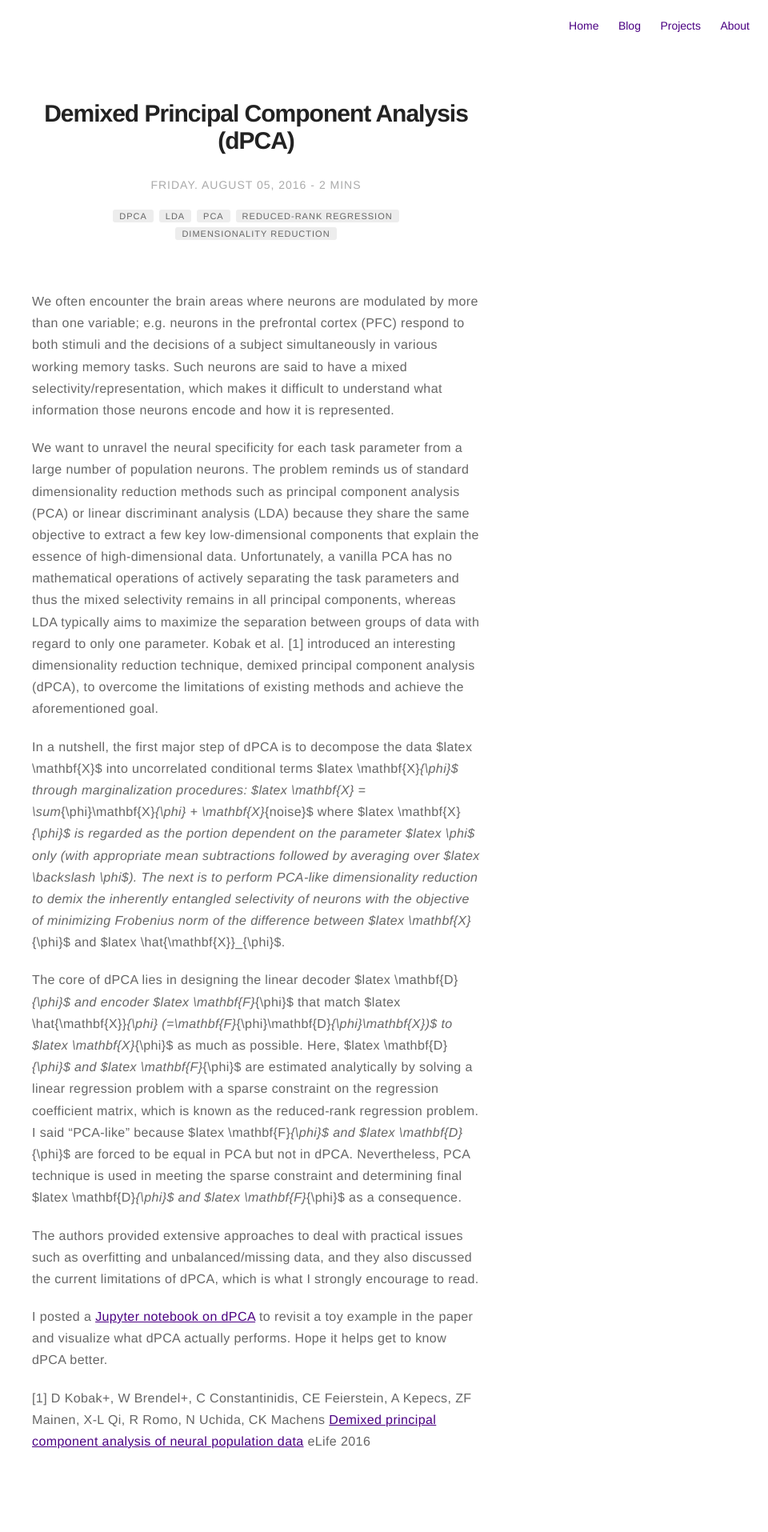
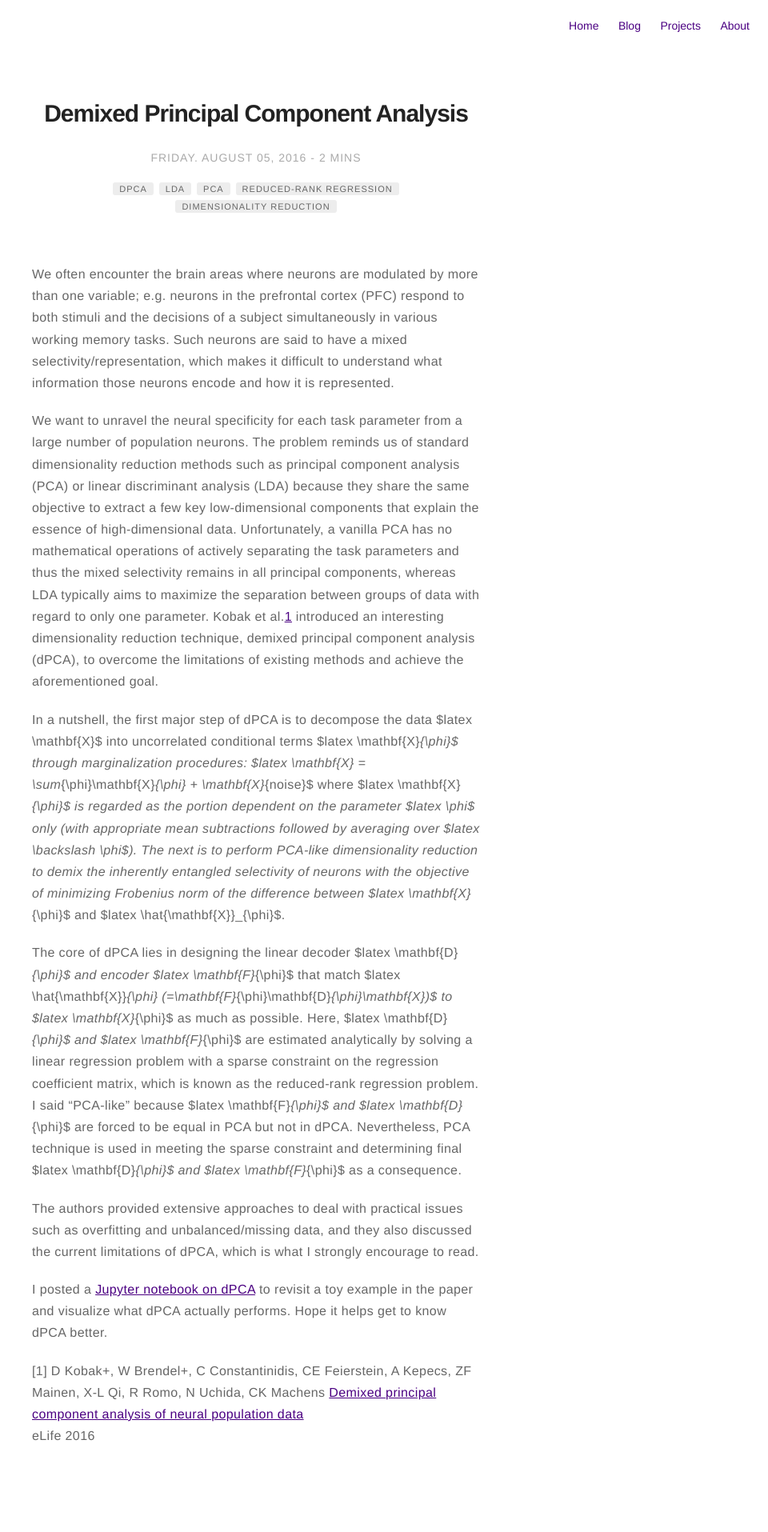
Before and after one commit to kijungyoon/kijungyoon.github.io, a Jekyll site: the page built from _posts/2016-08-05-dPCA.markdown, in a window 1280 px wide. Shown: the whole page at 80% size, without its empty margins (320-1280 px from the left). Built offline with Jekyll 4.4.1, drawn with Linux system fonts in a browser that asks for light colours.

Commit message:
Update 2016-08-05-dPCA.markdown

```diff
--- a/_posts/2016-08-05-dPCA.markdown
+++ b/_posts/2016-08-05-dPCA.markdown
@@ -1,5 +1,5 @@
 ---
-title: "Demixed Principal Component Analysis (dPCA)"
+title: "Demixed Principal Component Analysis"
 layout: post
 date: 2016-08-05 12:00
 headerImage: false
@@ -27,5 +27,5 @@ The authors provided extensive approaches to deal with practical issues such as
 I posted a <a href="https://nbviewer.jupyter.org/github/kijungyoon/blog-notebooks/blob/master/demixed_principal_component_analysis.ipynb">Jupyter notebook on dPCA</a> to revisit a toy example in the paper and visualize what dPCA actually performs. Hope it helps get to know dPCA better.
 
 [1] D Kobak+, W Brendel+, C Constantinidis, CE Feierstein, A Kepecs, ZF Mainen, X-L Qi, R Romo, N Uchida, CK Machens
-<a href="https://elifesciences.org/content/5/e10989" target="_blank">Demixed principal component analysis of neural population data</a>
+<a href="https://elifesciences.org/content/5/e10989" target="_blank">Demixed principal component analysis of neural population data</a><br>
 eLife 2016
```
Also changed, not shown: other parts of _posts/2016-08-05-dPCA.markdown (+2 -2 lines).
